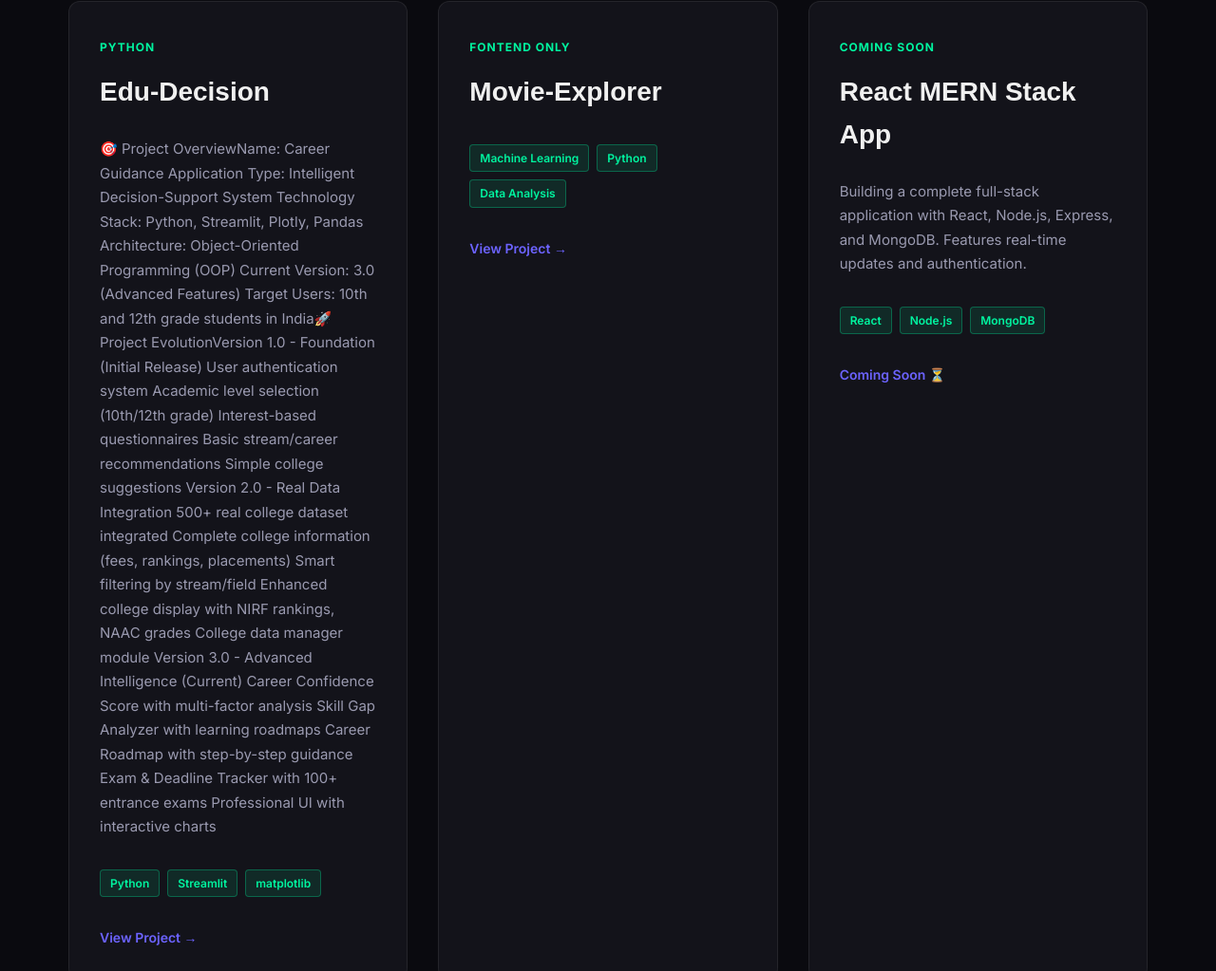
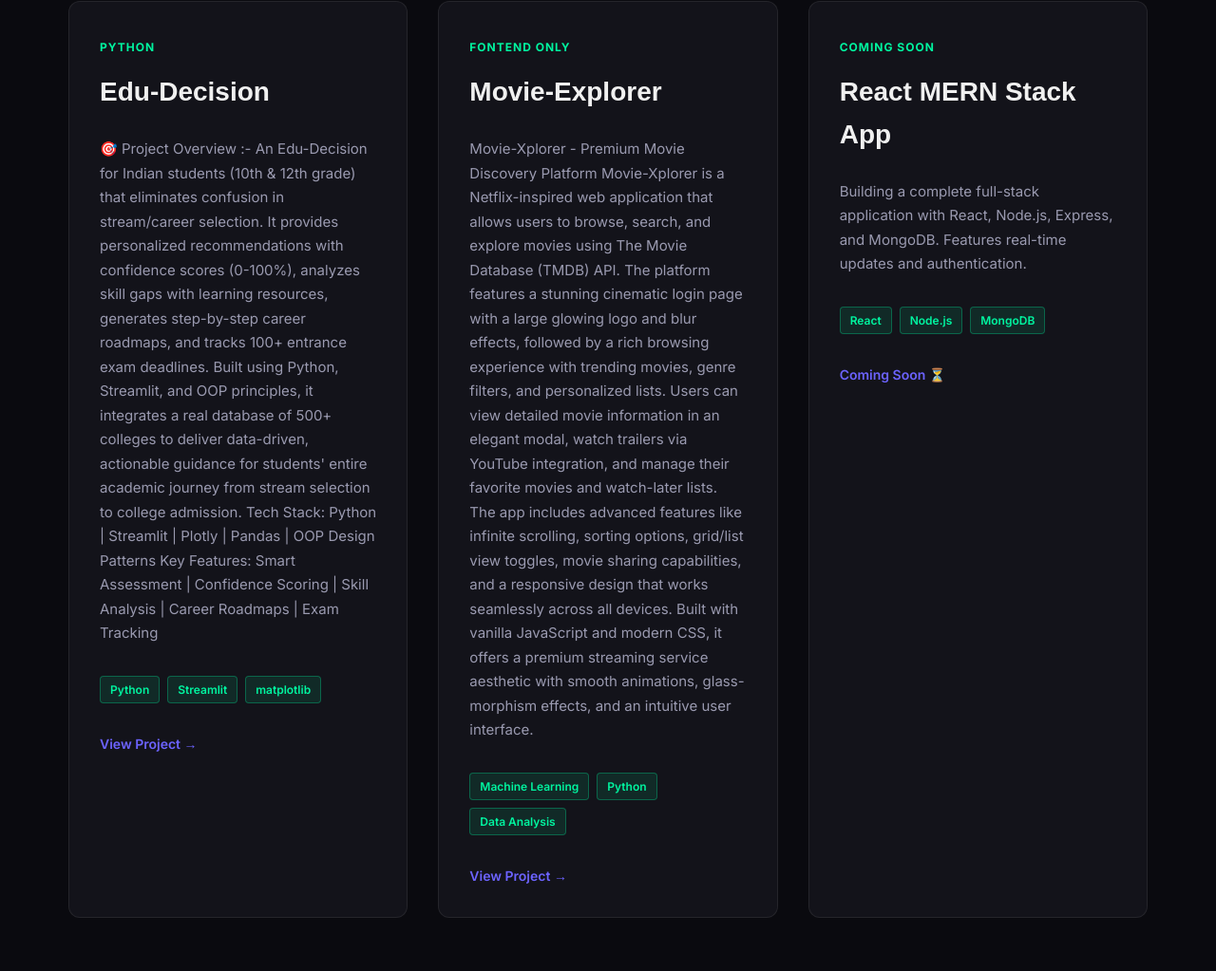
Before and after one commit to Swaliha1410/my_protfolio_website, a plain HTML site: page index.html in a window 1280 px wide. Shown: the part 2047-3070 px from the top of the page at 95% size. Drawn offline with Linux system fonts and the light colour scheme; a web font is replaced by a local one.

Commit message:
Update index.html

```diff
--- a/index.html
+++ b/index.html
@@ -888,7 +888,7 @@
       <div class="about-grid fade-in">
         <div class="about-image">
           <div style="width: 100%; height: 100%; background: linear-gradient(135deg, rgba(108, 99, 255, 0.2), rgba(0, 245, 160, 0.1)); display: flex; align-items: center; justify-content: center; font-size: 80px;">
-            👩‍💻
+            <img src="linkedinphoto.jpeg">
           </div>
         </div>
         <div class="about-content">
@@ -929,32 +929,11 @@
           <div class="project-category">Python</div>
           <h3 class="project-title">Edu-Decision</h3>
           <p class="project-description">
-            🎯 Project OverviewName: Career Guidance Application
-Type: Intelligent Decision-Support System
-Technology Stack: Python, Streamlit, Plotly, Pandas
-Architecture: Object-Oriented Programming (OOP)
-  Current Version: 3.0 (Advanced Features)
-          Target Users: 10th and 12th grade students in India🚀 Project EvolutionVersion 1.0 - Foundation (Initial Release)
 
-          User authentication system
-          Academic level selection (10th/12th grade)
-          Interest-based questionnaires
-          Basic stream/career recommendations
-          Simple college suggestions
-          Version 2.0 - Real Data Integration
-
-          500+ real college dataset integrated
-          Complete college information (fees, rankings, placements)
-          Smart filtering by stream/field
-          Enhanced college display with NIRF rankings, NAAC grades
-          College data manager module
-          Version 3.0 - Advanced Intelligence (Current)
-
-          Career Confidence Score with multi-factor analysis
-          Skill Gap Analyzer with learning roadmaps
-          Career Roadmap with step-by-step guidance
-          Exam & Deadline Tracker with 100+ entrance exams
-          Professional UI with interactive charts
+          🎯 Project Overview :-
+An Edu-Decision for Indian students (10th & 12th grade) that eliminates confusion in stream/career selection. It provides personalized recommendations with confidence scores (0-100%), analyzes skill gaps with learning resources, generates step-by-step career roadmaps, and tracks 100+ entrance exam deadlines. Built using Python, Streamlit, and OOP principles, it integrates a real database of 500+ colleges to deliver data-driven, actionable guidance for students' entire academic journey from stream selection to college admission.
+Tech Stack: Python | Streamlit | Plotly | Pandas | OOP Design Patterns
+Key Features: Smart Assessment | Confidence Scoring | Skill Analysis | Career Roadmaps | Exam Tracking
             </p>
           <div class="project-tech">
             <span class="tech-tag">Python</span>
@@ -971,7 +950,8 @@
           <div class="project-category">Fontend only</div>
           <h3 class="project-title">Movie-Explorer</h3>
           <p class="project-description">
-
+           Movie-Xplorer - Premium Movie Discovery Platform
+Movie-Xplorer is a Netflix-inspired web application that allows users to browse, search, and explore movies using The Movie Database (TMDB) API. The platform features a stunning cinematic login page with a large glowing logo and blur effects, followed by a rich browsing experience with trending movies, genre filters, and personalized lists. Users can view detailed movie information in an elegant modal, watch trailers via YouTube integration, and manage their favorite movies and watch-later lists. The app includes advanced features like infinite scrolling, sorting options, grid/list view toggles, movie sharing capabilities, and a responsive design that works seamlessly across all devices. Built with vanilla JavaScript and modern CSS, it offers a premium streaming service aesthetic with smooth animations, glass-morphism effects, and an intuitive user interface.
           </p>
           <div class="project-tech">
             <span class="tech-tag">Machine Learning</span>
```
